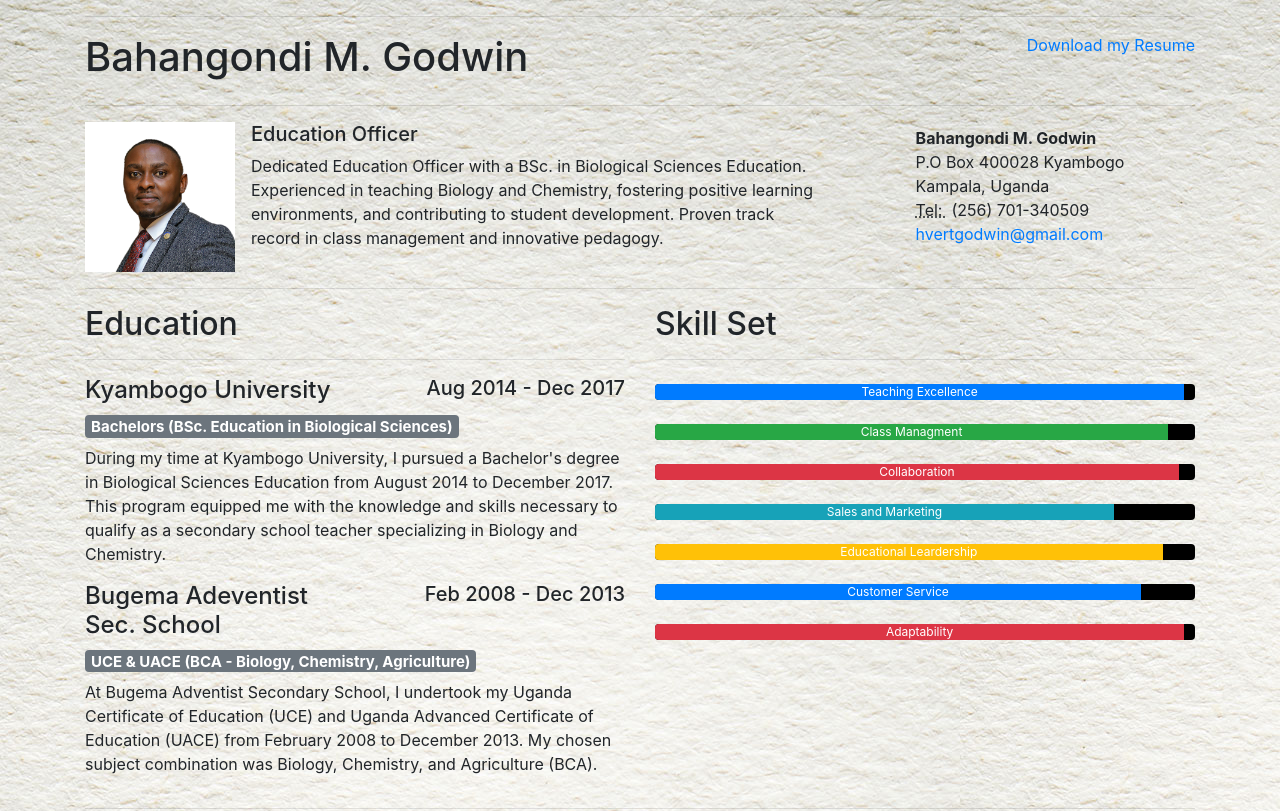
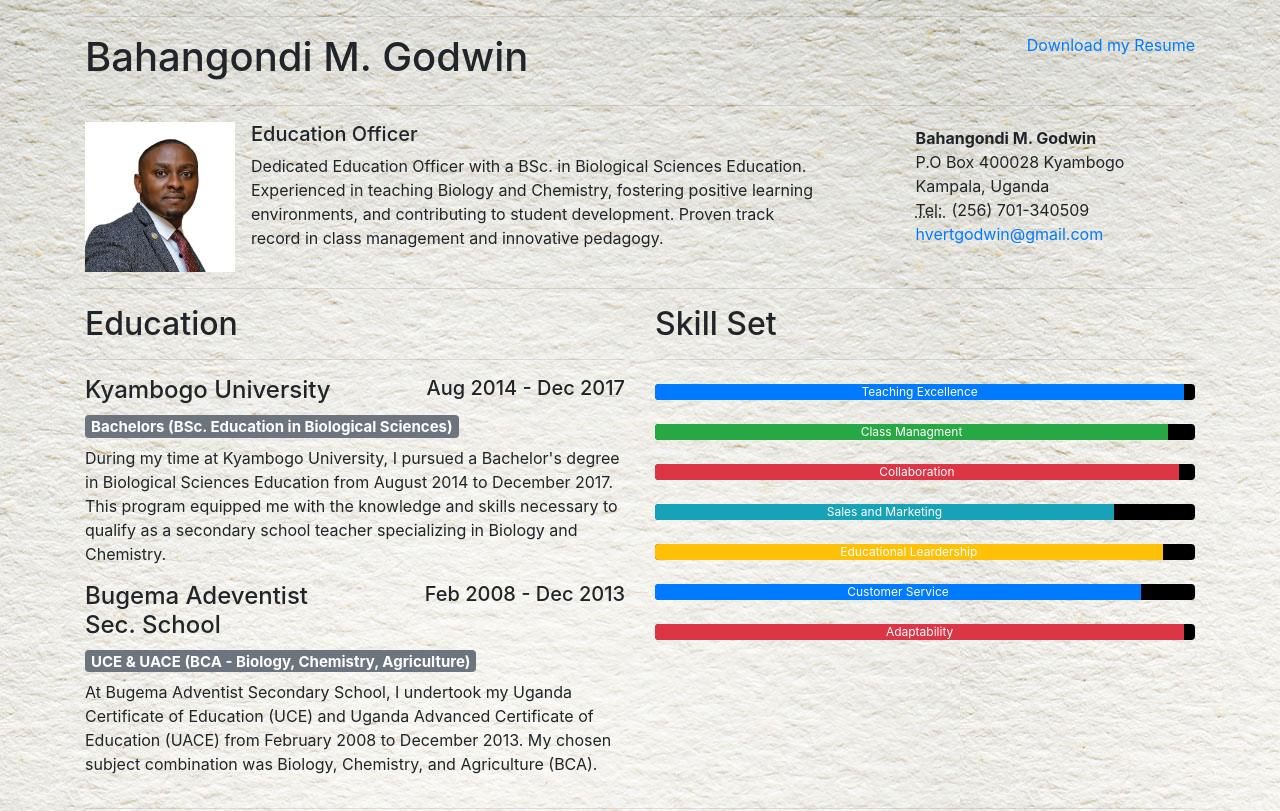
Before and after one commit to hvert/godwin, a plain HTML site: page index.html in a window 1280 px wide. Shown: the top 811 px of the page. Drawn offline with Linux system fonts and the light colour scheme.

Commit message:
Update index.html

```diff
--- a/index.html
+++ b/index.html
@@ -24,7 +24,7 @@
       <div class="row">
         <div class="col-md-8 col-sm-12">
           <div class="media">
-            <img src="images/gitpic.jpg" alt="profile picture" width="150" class="mr-3 img-fluid">
+            <img src="images/gitpic1.jpg" alt="profile picture" width="150" class="mr-3 img-fluid">
             <div class="media-body">
               <h5 class="mt-0">Education Officer</h5>
               Dedicated Education Officer with a BSc. in Biological Sciences Education. Experienced in teaching Biology and Chemistry, fostering positive learning environments, and contributing to student development. Proven track record in class management and innovative pedagogy.
```
